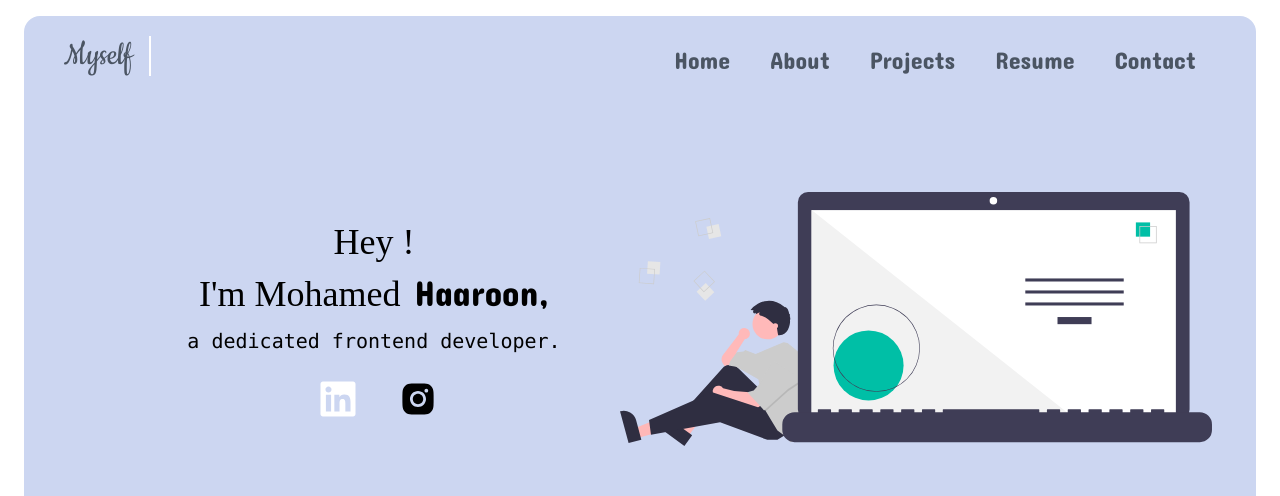
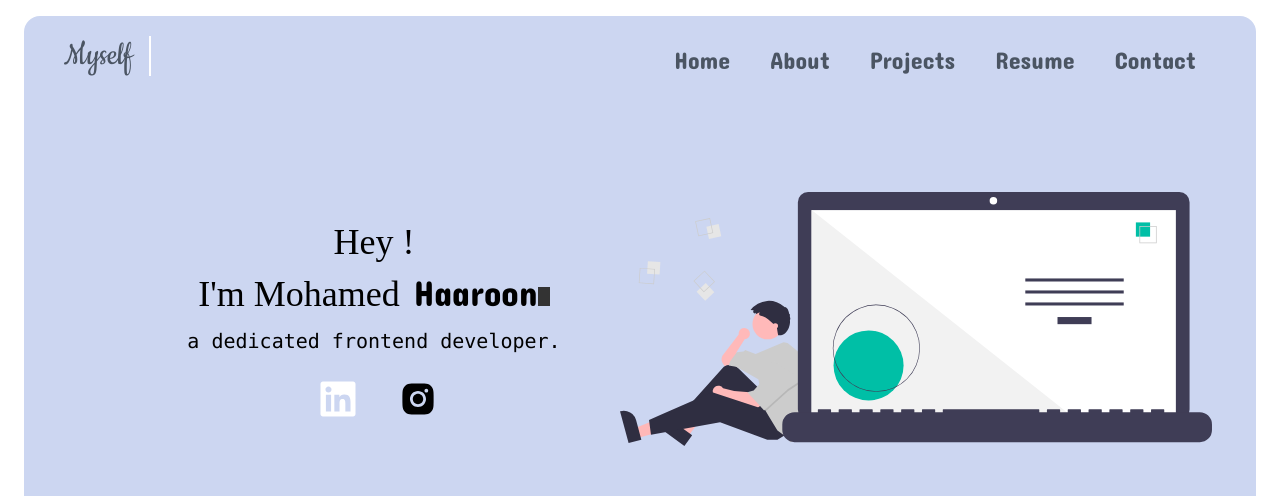
Before and after one commit to AMDHAAROON/portfolio, a React (Create React App) app: page / in a window 1280 px wide. Shown: the top 496 px of the page. Built offline with nearby package versions, Linux system fonts and the light colour scheme; a web font is replaced by a local one.

Commit message:
updated the hero section with tpying animation and updown movement

```diff
--- a/src/App.css
+++ b/src/App.css
@@ -38,3 +38,25 @@ header ul li{
     opacity: 1;
   }
 }
+
+.caret {
+  display: inline-block;
+  width: 12px;
+  height: 1.2rem;
+  background-color: #333;
+  animation: blink 1.8s steps(2, start) infinite;
+}
+@keyframes blink {
+  to {
+    visibility: hidden;
+  }
+}
+
+@keyframes floatY {
+  0%, 100% { transform: translateY(0); }
+  50% { transform: translateY(-10px); }
+}
+
+.float-img {
+  animation: floatY 2s ease-in-out infinite;
+}
--- a/src/components/hero.js
+++ b/src/components/hero.js
@@ -15,7 +15,7 @@ export default function Hero(){
 return<div className='pb-4 cursor-default' id="hero">
  <section className='flex  flex-col md:flex-row bg-lightlaven  mx-6  py-16  px-6   text-black  '>
     <div className='md:w-1/2  text-4xl font-chalk  justify-center  md:pt-8 text-center md:ml-20 leading-normal md:leading-snug text-black flex flex-col' >
-    <h1 >Hey !<br/>I'm Mohamed<span className='text-black font-marker hover:text-white cursor-pointer'> Haaroon,</span>
+    <h1 >Hey !<br/>I'm Mohamed<span className='text-black font-marker hover:text-white cursor-pointer'> Haaroon<span className='caret'></span></span>
     <p className='text-lg md:text-xl font-mono mt-2'>{config.subtitle}</p>
      </h1>
      <div className='flex  mx-auto  md:justify-center mt-6'>
@@ -23,7 +23,7 @@ return<div className='pb-4 cursor-default' id="hero">
         <a href={config.social.insta} className=' mr-16 md:mr-10 text-black hover:text-white'><AiFillInstagram size={40}/></a>
      </div>
      </div>
-     <img  className=" md:w-1/2 mr-5 pt-8  " src={heroimg}/>
+     <img  className=" md:w-1/2 mr-5 pt-8 float-img" src={heroimg}/>
 
     </section>
     <div class="flex justify-center bg-lightlaven rounded-b-2xl py-4 mx-6">
```
Also changed, not shown: src/assets/haaroon.png (added).
